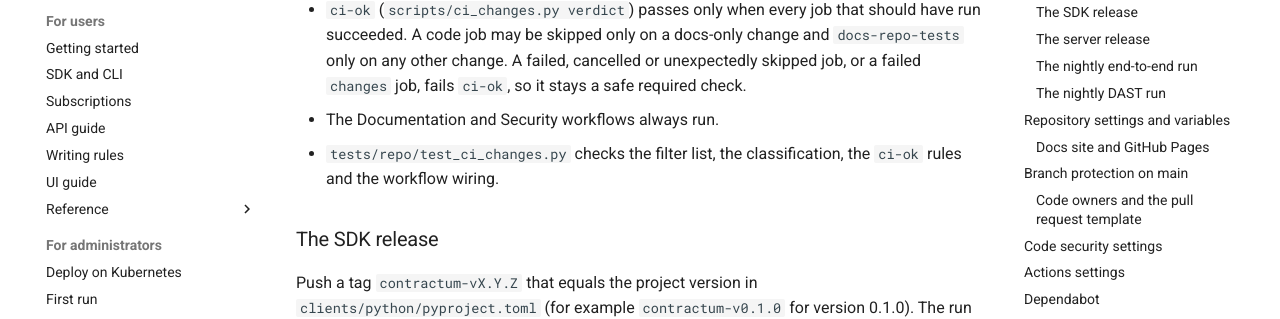
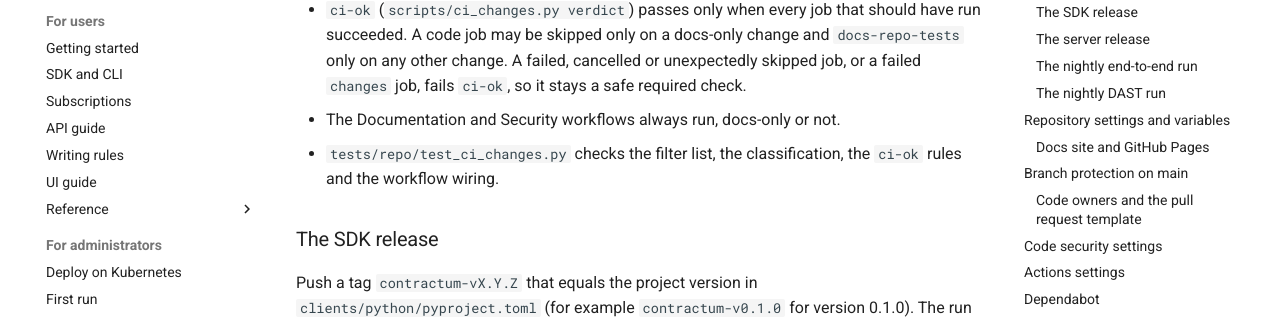
Before and after one commit to rkisliak/contractum, an MkDocs documentation site: the page built from docs/dev/ci-and-github.md, in a window 1280 px wide and 900 px high, scrolled down 2958 px. Shown: the part 150-469 px from the top of the window. Built offline with MkDocs 1.6.1 and Material for MkDocs 9.7.7, drawn with Linux system fonts in a browser that asks for light colours; comment, search, counter and statistics services are not loaded.

Commit message:
docs: probe the docs-only CI skip (not for merge)

```diff
--- a/docs/dev/ci-and-github.md
+++ b/docs/dev/ci-and-github.md
@@ -56,7 +56,7 @@ equals the head of the last green run. A manual run always runs.
   succeeded. A code job may be skipped only on a docs-only change and `docs-repo-tests` only on any
   other change. A failed, cancelled or unexpectedly skipped job, or a failed `changes` job, fails
   `ci-ok`, so it stays a safe required check.
-- The Documentation and Security workflows always run.
+- The Documentation and Security workflows always run, docs-only or not.
 - `tests/repo/test_ci_changes.py` checks the filter list, the classification, the `ci-ok` rules
   and the workflow wiring.
 
```
